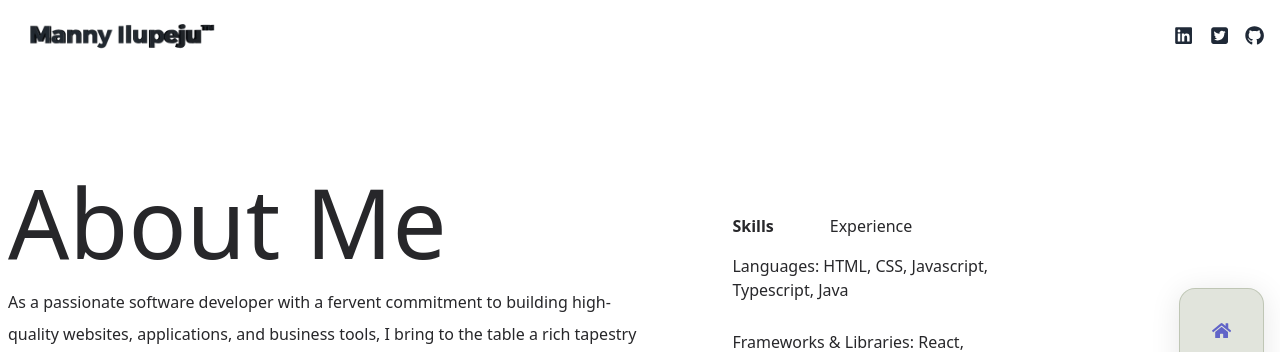
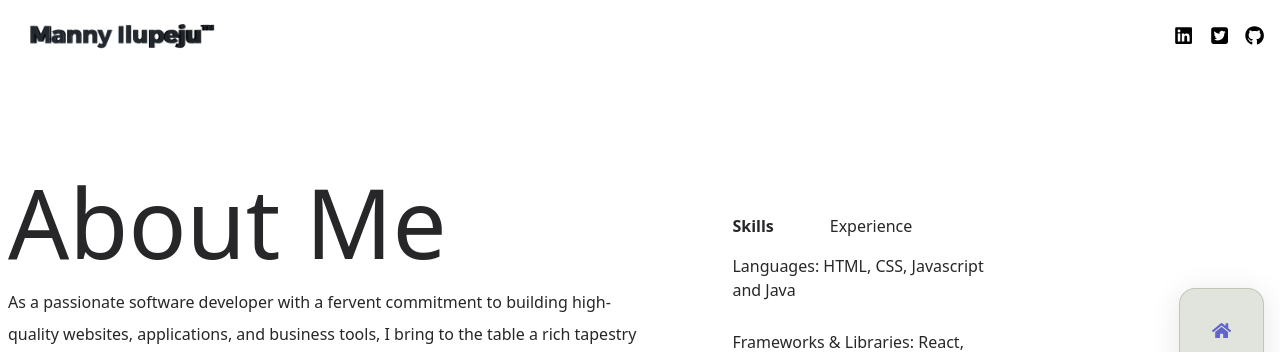
Before and after one commit to mannyIlupeju/portfoliov4, a Next.js app in the folder portfolio/: page /about in a window 1280 px wide. Shown: the top 352 px of the page. Built offline with nearby package versions, Linux system fonts and the light colour scheme.

Commit message:
updated changes to home and about

```diff
--- a/portfolio/src/components/About/About.jsx
+++ b/portfolio/src/components/About/About.jsx
@@ -41,7 +41,7 @@ export default function About() {
             {showSkills &&
                 <div className="flex flex-col gap-7 xl:w-1/2 w-full mt-4">
                   <span>
-                    Languages: HTML, CSS, Javascript, Typescript, Java
+                    Languages: HTML, CSS, Javascript and Java
                   </span>
                   <span>
                     Frameworks & Libraries: React, Typescript, Next, NodeJS, Express, Spring
--- a/portfolio/src/components/Header/index.jsx
+++ b/portfolio/src/components/Header/index.jsx
@@ -1,36 +1,48 @@
-import React from 'react'
+import React, {useState} from 'react'
 import Image from 'next/image'
 import Link from 'next/link'
 import { FaLinkedin } from "react-icons/fa6";
 import { FaSquareTwitter } from "react-icons/fa6";
 import { FaGithub } from "react-icons/fa6";
 
-function index() {
+function Header() {
+  const [hoverState, setHoverState] = useState({
+    linkedin: false,
+    twitter: false,
+    github: false,
+  });
+
+  function handleHover(iconName) {
+    setHoverState(prevState => ({ ...prevState, [iconName]: true }));
+  }
+
+  function removeHover(iconName) {
+    setHoverState(prevState => ({ ...prevState, [iconName]: false }));
+  }
+
   return (
     <header className='flex md:flex-row flex-col items-center md:justify-between p-4 container mx-auto'>
-
       <Image
         src='/3dmannylogob:w2.gif'
         height={200}
         width={200}
         alt="Manny Ilupeju 3d gif"
         priority
-        />
-
+      />
       <div className='flex gap-4'>
-        <span>
-          <a href="https://www.linkedin.com/in/pelumi-ilupeju/" target='_blank'>
-          <FaLinkedin size="1.2rem" className=" hover:bg-violet-600"/>
+        <span onMouseEnter={() => handleHover('linkedin')} onMouseLeave={() => removeHover('linkedin')}>
+          <a href="https://www.linkedin.com/in/pelumi-ilupeju/" target='_blank' rel="noopener noreferrer">
+            <FaLinkedin size="1.2rem" color={hoverState.linkedin ? '#6164c8' : 'black'}/>
           </a>
         </span>
-        <span>
-          <a href="https://twitter.com/dev_ilMann" target='_blank'>
-          <FaSquareTwitter size="1.2rem" className="hover:bg-violet-600"/>
+        <span onMouseEnter={() => handleHover('twitter')} onMouseLeave={() => removeHover('twitter')}>
+          <a href="https://twitter.com/dev_ilMann" target='_blank' rel="noopener noreferrer">
+            <FaSquareTwitter size="1.2rem" color={hoverState.twitter ? '#6164c8' : 'black'}/>
           </a>
         </span>
-        <span>
-          <a href="https://github.com/mannyIlupeju" target='_blank'>
-          <FaGithub size="1.2rem" className="hover:bg-violet-600"/>
+        <span onMouseEnter={() => handleHover('github')} onMouseLeave={() => removeHover('github')}>
+          <a href="https://github.com/mannyIlupeju" target='_blank' rel="noopener noreferrer">
+            <FaGithub size="1.2rem" color={hoverState.github ? '#6164c8' : 'black'}/>
           </a>
         </span>
       </div>
@@ -38,4 +50,4 @@ function index() {
   );
 }
 
-export default index
+export default Header;
```
